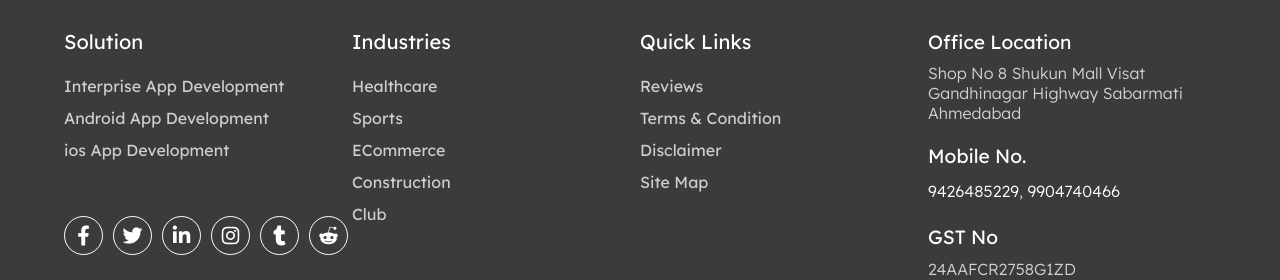
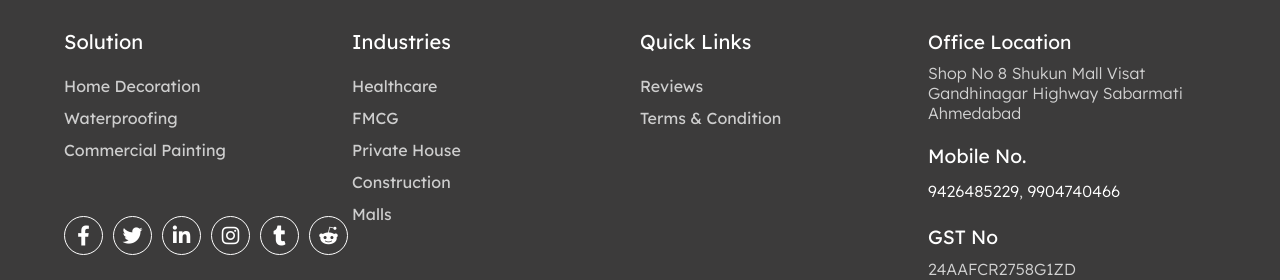
Before and after one commit to jatinRSP/SCW, a React (Vite) app in the folder SCW/: page / in a window 1280 px wide. Shown: the part 4393-4673 px from the top of the page. Built offline with nearby package versions, Linux system fonts and the light colour scheme.

Commit message:
Refactored code and fixed typos

```diff
--- a/SCW/src/components/Footer/Footer.jsx
+++ b/SCW/src/components/Footer/Footer.jsx
@@ -1,8 +1,8 @@
 import React from "react";
 
-import "../../css/Footer.css"
+import "../../css/Footer.css";
 
-import logo from "../../../public/logos/LOGO3.svg"
+import logo from "../../../public/logos/LOGO3.svg";
 
 function Footer() {
   return (
@@ -20,9 +20,21 @@ function Footer() {
             <span class="footer-cat">Solution</span>
           </div>
           <ul class="footer-cat-links">
-                        <li><a href=""><span>Interprise App Development</span></a></li>
-                        <li><a href=""><span>Android App Development</span></a></li>
-                        <li><a href=""><span>ios App Development</span></a></li>
+            <li>
+              <a href="">
+                <span>Home Decoration</span>
+              </a>
+            </li>
+            <li>
+              <a href="">
+                <span>Waterproofing</span>
+              </a>
+            </li>
+            <li>
+              <a href="">
+                <span>Commercial Painting</span>
+              </a>
+            </li>
           </ul>
         </div>
         <div class="col-3">
@@ -31,11 +43,31 @@ function Footer() {
             <span class="footer-cat">Industries</span>
           </div>
           <ul class="footer-cat-links">
-                        <li><a href=""><span>Healthcare</span></a></li>
-                        <li><a href=""><span>Sports</span></a></li>
-                        <li><a href=""><span>ECommerce</span></a></li>
-                        <li><a href=""><span>Construction</span></a></li>
-                        <li><a href=""><span>Club</span></a></li>
+            <li>
+              <a href="">
+                <span>Healthcare</span>
+              </a>
+            </li>
+            <li>
+              <a href="">
+                <span>FMCG</span>
+              </a>
+            </li>
+            <li>
+              <a href="">
+                <span>Private House</span>
+              </a>
+            </li>
+            <li>
+              <a href="">
+                <span>Construction</span>
+              </a>
+            </li>
+            <li>
+              <a href="">
+                <span>Malls</span>
+              </a>
+            </li>
           </ul>
         </div>
         <div class="col-3">
@@ -44,48 +76,85 @@ function Footer() {
             <span class="footer-cat">Quick Links</span>
           </div>
           <ul class="footer-cat-links">
-                        <li><a href=""><span>Reviews</span></a></li>
-                        <li><a href=""><span>Terms & Condition</span></a></li>
-                        <li><a href=""><span>Disclaimer</span></a></li>
-                        <li><a href=""><span>Site Map</span></a></li>
+            <li>
+              <a href="">
+                <span>Reviews</span>
+              </a>
+            </li>
+            <li>
+              <a href="">
+                <span>Terms & Condition</span>
+              </a>
+            </li>
           </ul>
         </div>
         <div class="col-3" id="newsletter">
-
           <div class="social-links social-2">
-                        <a href=""><i class="fab fa-facebook-f"></i></a>
-                        <a href=""><i class="fab fa-twitter"></i></a>
-                        <a href=""><i class="fab fa-linkedin-in"></i></a>
-                        <a href=""><i class="fab fa-instagram"></i></a>
-                        <a href=""><i class="fab fa-tumblr"></i></a>
-                        <a href=""><i class="fab fa-reddit-alien"></i></a>
+            <a href="">
+              <i class="fab fa-facebook-f"></i>
+            </a>
+            <a href="">
+              <i class="fab fa-twitter"></i>
+            </a>
+            <a href="">
+              <i class="fab fa-linkedin-in"></i>
+            </a>
+            <a href="">
+              <i class="fab fa-instagram"></i>
+            </a>
+            <a href="">
+              <i class="fab fa-tumblr"></i>
+            </a>
+            <a href="">
+              <i class="fab fa-reddit-alien"></i>
+            </a>
           </div>
 
           <div id="address">
             <span>Office Location</span>
-                        <div>Shop No 8 Shukun Mall Visat Gandhinagar Highway Sabarmati Ahmedabad</div>
+            <div>
+              Shop No 8 Shukun Mall Visat Gandhinagar Highway Sabarmati
+              Ahmedabad
+            </div>
           </div>
           <div id="address" className="mobileno">
             <span>Mobile No.</span>
-                        <div><a href="tel:9426485229">9426485229</a>, <a href="tel:9904740466">9904740466</a></div>
+            <div>
+              <a href="tel:9426485229">9426485229</a>,{" "}
+              <a href="tel:9904740466">9904740466</a>
+            </div>
           </div>
           <div id="address" className="sac">
             <span>GST No</span>
             <div>24AAFCR2758G1ZD</div>
           </div>
-
         </div>
         <div class="social-links social-1 col-6">
-                    <a href=""><i class="fab fa-facebook-f"></i></a>
-                    <a href=""><i class="fab fa-twitter"></i></a>
-                    <a href=""><i class="fab fa-linkedin-in"></i></a>
-                    <a href=""><i class="fab fa-instagram"></i></a>
-                    <a href=""><i class="fab fa-tumblr"></i></a>
-                    <a href=""><i class="fab fa-reddit-alien"></i></a>
+          <a href="">
+            <i class="fab fa-facebook-f"></i>
+          </a>
+          <a href="">
+            <i class="fab fa-twitter"></i>
+          </a>
+          <a href="">
+            <i class="fab fa-linkedin-in"></i>
+          </a>
+          <a href="">
+            <i class="fab fa-instagram"></i>
+          </a>
+          <a href="">
+            <i class="fab fa-tumblr"></i>
+          </a>
+          <a href="">
+            <i class="fab fa-reddit-alien"></i>
+          </a>
         </div>
       </div>
       <div id="copyright">
-                &copy; All Rights Reserved 2019-2020 by <a target="_blank" href="https://www.shreecolourworld.com">Shree Colour World</a>
+        &copy; All Rights Reserved 2019-2020 by{" "}
+        <a target="_blank" href="https://www.shreecolourworld.com">
+          Shree Colour World
+        </a>
       </div>
     </footer>
   );
```
Lines whose indentation alone changed are shown as unchanged.
